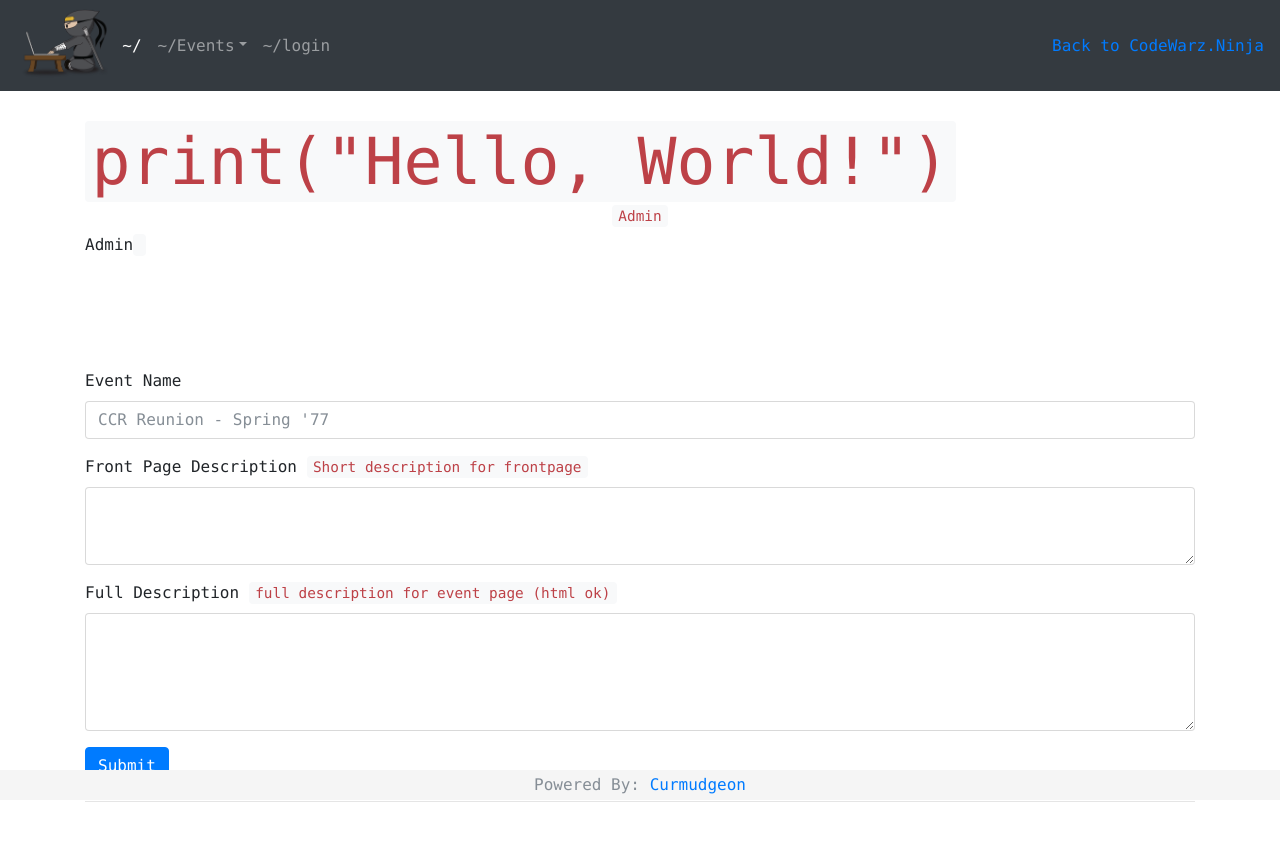
After one commit to ohathar/cwn-signup, a Flask app: template templates/admin_events.html in a window 1280 px wide. The commit adds this page. Run offline with Flask 2, Linux system fonts and the light colour scheme; the template is opened without the code that fills it, so the values that code supplies are empty; parts of the project's set-up code (start-up, migrations or seed data) failed here and were passed over; some libraries are stand-ins or nearby versions.

Commit message:
many updates

```diff
--- a/app.py
+++ b/app.py
@@ -69,7 +69,7 @@ def flash_errors(form_info):
 def login_required(f):
 	@wraps(f)
 	def wrap(*args, **kwargs):
-		if 'logged_in' in session:
+		if 'admin' in session:
 			return f(*args, **kwargs)
 		else:
 			return redirect(url_for('login_route'))
@@ -180,6 +180,7 @@ def check_login(form):
 	if bcrypt.verify(password, res.get('password')):
 		session['id'] = res.get('id')
 		session['level'] = res.get('level')
+		session['admin'] = 1
 		return True
 	return False
 
@@ -211,7 +212,7 @@ def get_events():
 
 def get_event(event_id):
 	cur = g._database.cursor()
-	cur.execute('SELECT id, name, description_full, start, stop FROM events WHERE id = %s LIMIT 1', (event_id))
+	cur.execute('SELECT id, name, description_fp, description_full, start, stop FROM events WHERE id = %s LIMIT 1', (event_id))
 	res = cur.fetchone()
 	return res
 
@@ -288,27 +289,30 @@ def contenders_route(event_id,event_name,div_id,div_name):
 	contenders = get_contenders(event_id,div_id)
 	return render_template('contenders.html',events=events,event_info=event_info,contenders=contenders,div_info=div_info,is_logged_in=is_logged_in())
 
+@app.route('/admin')
+@login_required
+def admin_route():
+	events = get_events()
+	return render_template('admin.html',events=events,is_logged_in=is_logged_in())
 
-## this route can probably be removed ##
-@app.route('/info/<int:div_id>/<div_name>')
-def info_route(div_id,div_name):
-	divisions = get_divisions()
-	if not any(d.get('id') == div_id for d in divisions):
-		return 'i do not know about that division'
-	div_info = get_division(div_id)
-	return render_template('info.html',divisions=divisions,div_info=div_info,is_logged_in=is_logged_in())
-## end of probable removable route ##
+@app.route('/admin/event/<int:event_id>')
+@login_required
+def admin_event_route(event_id):
+	events = get_events()
+	event_info = get_event(event_id)
+	divisions = get_divisions(event_id)
+	return render_template('admin_events.html',events=events,event_info=event_info,divisions=divisions)
 
 @app.route('/login', methods=['GET','POST'])
 def login_route():
-	divisions = get_divisions()
+	events = get_events()
 	if request.method == 'POST':
 		if check_login(request.form):
 			flash('Logged in!', 'success')
 			return redirect(url_for('index_route'))
 		else:
 			flash("I don't know you",'danger')
-	return render_template('login.html',divisions=divisions,is_logged_in=is_logged_in())
+	return render_template('login.html',events=events,is_logged_in=is_logged_in())
 
 @app.route('/logout')
 def logout_route():
--- /dev/null
+++ b/templates/admin_events.html
@@ -0,0 +1,102 @@
+{% include 'header.html' %}
+
+    <!-- Main jumbotron for a primary marketing message or call to action -->
+    <div class="jumbotron">
+      <div class="container">
+        <h5 class="display-3"><code>print("Hello, World!")</code></h5>
+        <h6 class="text-center"><code>Admin</code></h6>
+        <p>Admin <code>{{ event_info.get('name') }}</code></p>
+      </div>
+    </div>
+
+    <div class="container">
+      <!-- Example row of columns -->
+      <div class="row">
+        <div class="col-md-12">
+
+{% with messages = get_flashed_messages(with_categories=true) %}
+  <!-- Categories: success (green), info (blue), warning (yellow), danger (red) -->
+  {% if messages %}
+    {% for category, message in messages %}
+      <div class="alert alert-{{ category }} alert-dismissible" role="alert">
+      <button type="button" class="close" data-dismiss="alert" aria-label="Close"><span aria-hidden="true">&times;</span></button>
+      <!-- <strong>Title</strong> --> {{ message }}
+      </div>
+    {% endfor %}
+  {% endif %}
+{% endwith %}
+
+
+
+          <form method="post">
+
+            <div class="form-group">
+              <label class="form-control-label" for="the_name">Event Name</label>
+              <input type="text" class="form-control" id="the_name" name="event_name" value="{{ event_info.get('name') }}" placeholder="CCR Reunion - Spring '77">
+            </div>
+
+              <div class="form-group">
+                <label for="event_desc_fp">Front Page Description <code>Short description for frontpage</code></label>
+                <textarea class="form-control" id="event_desc_fp" rows="3">{{ event_info.get('description_fp') }}</textarea>
+              </div>
+
+              <div class="form-group">
+                <label for="event_desc_full">Full Description <code>full description for event page (html ok)</code></label>
+                <textarea class="form-control" id="event_desc_full" rows="5">{{ event_info.get('description_full') }}</textarea>
+              </div>
+
+
+{% for division in divisions %}
+    <fieldset class="form-group">
+      <div class="row">
+        <legend class="col-form-legend col-sm-2">{{ division.get('name') }}</legend>
+        <div class="col-sm-10">
+          <div class="form-check">
+            <label class="form-check-label">
+              <input class="form-check-input" type="radio" name="gridRadios" id="gridRadios1" value="option1" checked>
+              Option one is this and that&mdash;be sure to include why it's great
+            </label>
+          </div>
+          <div class="form-check">
+            <label class="form-check-label">
+              <input class="form-check-input" type="radio" name="gridRadios" id="gridRadios2" value="option2">
+              Option two can be something else and selecting it will deselect option one
+            </label>
+          </div>
+        </div>
+      </div>
+
+{% endfor %}
+
+
+
+
+
+            <input type="hidden" name="_csrf_token" value="{{ csrf_token() }}">
+            <input type="hidden" name="event_id" value="{{ event_info.get('id') }}">
+            <button type="submit" class="btn btn-primary">Submit</button>
+          </form>
+
+
+        </div>
+
+      </div>
+
+      <hr>
+    </div> <!-- /container -->     <footer class="footer">
+      <div class="container">
+        <p class="text-muted text-center">Powered By: <a href="https://codewarz.ninja/info#Curmudgeon">Curmudgeon</a></p>
+      </div>
+    </footer>
+
+    <!-- Bootstrap core JavaScript
+    ================================================== -->
+    <!-- Placed at the end of the document so the pages load faster -->
+    <script src="https://code.jquery.com/jquery-3.2.1.slim.min.js" integrity="sha384-KJ3o2DKtIkvYIK3UENzmM7KCkRr/rE9/Qpg6aAZGJwFDMVNA/GpGFF93hXpG5KkN" crossorigin="anonymous"></script>
+    <script>window.jQuery || document.write('<script src="../../../../static/js/jquery.min.js"><\/script>')</script>
+    <script src="{{ url_for('static',filename='js/popper.min.js') }}"></script>
+    <script src="{{ url_for('static',filename='js/bootstrap.min.js') }}"></script>
+    <!-- IE10 viewport hack for Surface/desktop Windows 8 bug -->
+    <script src="{{ url_for('static',filename='js/ie10-viewport-bug-workaround.js') }}"></script>
+  </body>
+</html>
```
Also changed, not shown: templates/admin.html (renamed from templates/main.html, +6 -32 lines).
